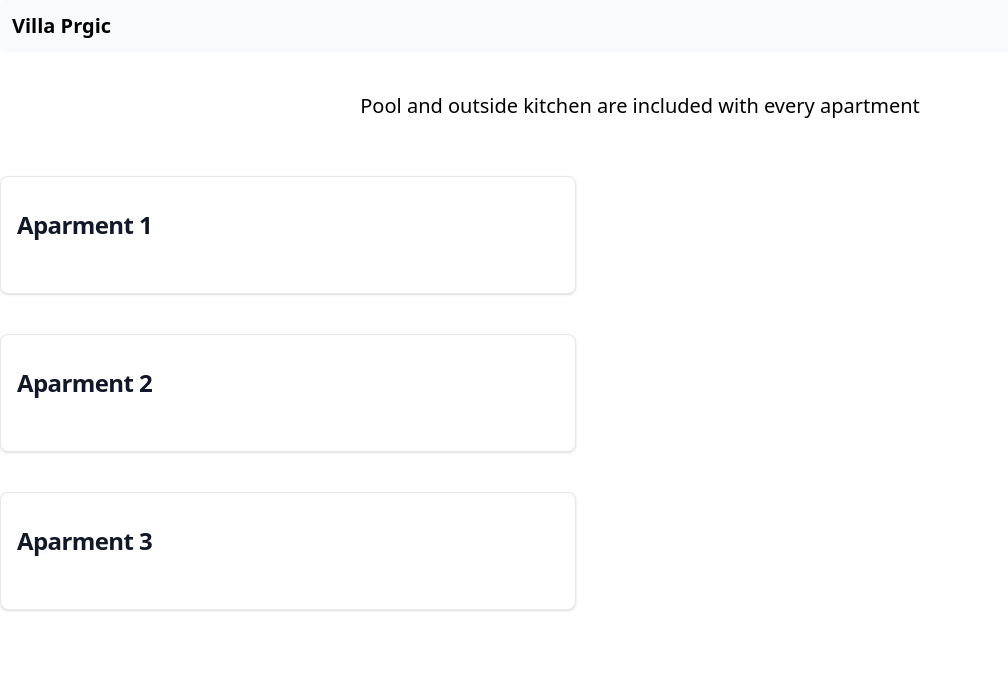
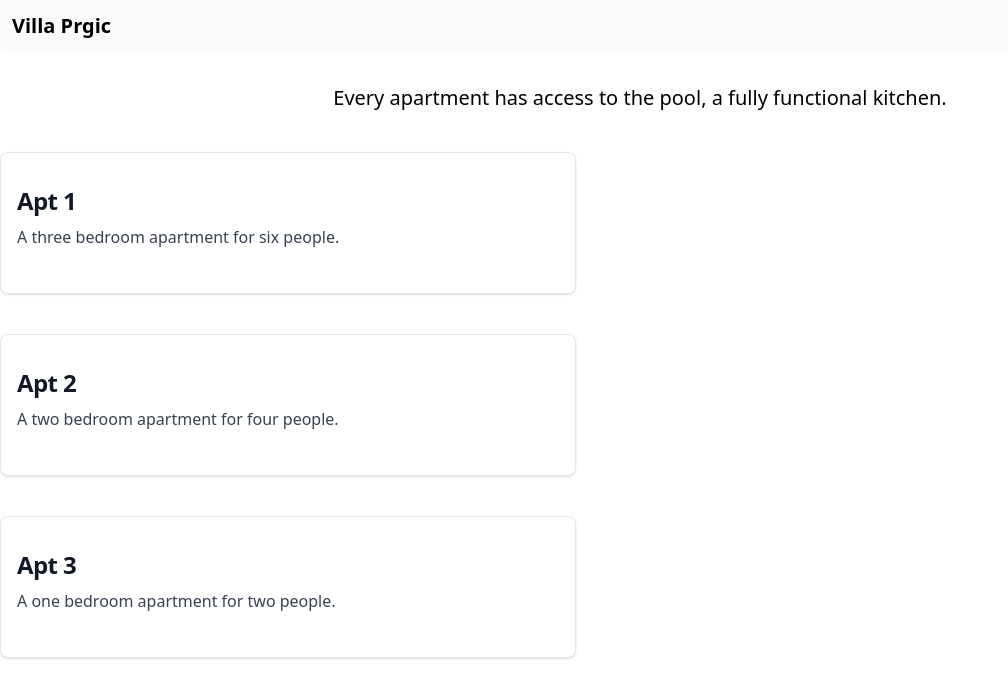
Before and after one commit to valentin994/villa-prgic, a React (Vite) app: page /apartments in a window 1280 px wide. Shown: the top 698 px of the page, without its empty margins (0-1008 px from the left). Built offline with nearby package versions, Linux system fonts and the light colour scheme.

Commit message:
updated apartments and added apartment card component

```diff
--- /dev/null
+++ b/src/Components/ApartmentCard.tsx
@@ -0,0 +1,16 @@
+import { iApartment } from "../interfaces"
+
+function AparmentCard({name, detail, features, price }: iApartment) {
+    return (
+    <div>
+        <a href="#" className="flex flex-col my-10 py-4 items-center bg-white border border-gray-200 rounded-lg shadow md:flex-row md:max-w-xl hover:bg-gray-100 dark:border-gray-700 dark:bg-gray-800 dark:hover:bg-gray-700">
+            <div className="flex flex-col justify-between p-4 leading-normal">
+                <h5 className="mb-2 text-2xl font-bold tracking-tight text-gray-900 dark:text-white">{name}</h5>
+                <p className="mb-3 font-normal text-gray-700 dark:text-gray-400">{detail}</p>
+            </div>
+        </a>
+    </div>
+           )
+}
+
+export default AparmentCard
--- a/src/Components/Apartments.tsx
+++ b/src/Components/Apartments.tsx
@@ -1,4 +1,5 @@
 import { iApartment } from "../interfaces"
+import AparmentCard from "./ApartmentCard"
 
 function Apartments() {
 
@@ -6,31 +7,16 @@ function Apartments() {
     const apartmentDetails: iApartmentList = [
         { name: "Apt 1", detail: "A three bedroom apartment for six people.", features: ["Kitchen", "Pool", "Coffee Maker"], price: 200 },
         { name: "Apt 2", detail: "A two bedroom apartment for four people.", features: ["Kitchen", "Pool", "Coffee Maker"], price: 200 },
-        { name: "Apt 1", detail: "A one bedroom apartment for two people.", features: ["Kitchen", "Pool", "Coffee Maker"], price: 200 },
+        { name: "Apt 3", detail: "A one bedroom apartment for two people.", features: ["Kitchen", "Pool", "Coffee Maker"], price: 200 },
     ]
 
+
     return (
-    <div>
-        <p className="text-center w-full p-4 my-6 text-xl">Pool and outside kitchen are included with every apartment</p>
-        <a href="#" className="flex flex-col my-10 py-4 items-center bg-white border border-gray-200 rounded-lg shadow md:flex-row md:max-w-xl hover:bg-gray-100 dark:border-gray-700 dark:bg-gray-800 dark:hover:bg-gray-700">
-            <div className="flex flex-col justify-between p-4 leading-normal">
-                <h5 className="mb-2 text-2xl font-bold tracking-tight text-gray-900 dark:text-white">Aparment 1</h5>
-                <p className="mb-3 font-normal text-gray-700 dark:text-gray-400"></p>
-            </div>
-        </a>
-        <a href="#" className="flex flex-col my-10 py-4 items-center bg-white border border-gray-200 rounded-lg shadow md:flex-row md:max-w-xl hover:bg-gray-100 dark:border-gray-700 dark:bg-gray-800 dark:hover:bg-gray-700">
-            <div className="flex flex-col justify-between p-4 leading-normal">
-                <h5 className="mb-2 text-2xl font-bold tracking-tight text-gray-900 dark:text-white">Aparment 2</h5>
-                <p className="mb-3 font-normal text-gray-700 dark:text-gray-400"></p>
-            </div>
-        </a>
-        <a href="#" className="flex flex-col my-10 py-4 items-center bg-white border border-gray-200 rounded-lg shadow md:flex-row md:max-w-xl hover:bg-gray-100 dark:border-gray-700 dark:bg-gray-800 dark:hover:bg-gray-700">
-            <div className="flex flex-col justify-between p-4 leading-normal">
-                <h5 className="mb-2 text-2xl font-bold tracking-tight text-gray-900 dark:text-white">Aparment 3</h5>
-                <p className="mb-3 font-normal text-gray-700 dark:text-gray-400"></p>
-            </div>
-        </a>
-    </div>
+        <div>
+            <p className="text-center text-xl pt-8">Every apartment has access to the pool, a fully functional kitchen.</p>
+            {apartmentDetails.map((apartment: iApartment) =>
+            <AparmentCard key={apartment.name} {...apartment} />)}
+        </div>
            )
 }
 
```
